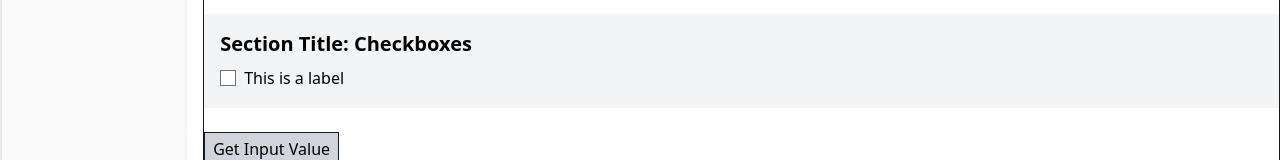
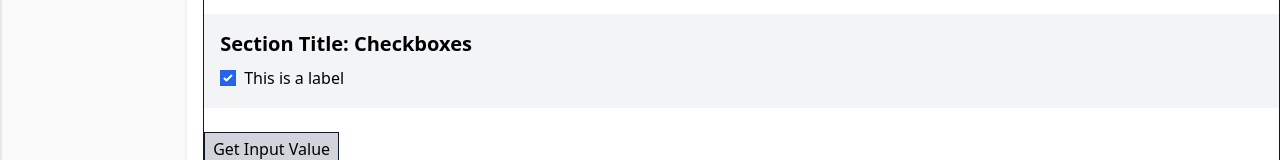
Before and after one commit to tayv/Project-Bubblegum, a Next.js app: page /forms/quiz-template in a window 1280 px wide. Shown: the part 1022-1182 px from the top of the page. Built offline with nearby package versions, Linux system fonts and the light colour scheme.

Commit message:
Fixed type error on input in Checkbox component

```diff
--- a/components/atoms/checkbox.tsx
+++ b/components/atoms/checkbox.tsx
@@ -1,4 +1,4 @@
-import React, { FC, forwardRef } from 'react'
+import React, { FC, forwardRef, HTMLAttributes } from 'react'
 import classNames from 'classnames'
 
 export type CheckboxStyle = "single" | "multiple"
@@ -6,17 +6,18 @@ export type CheckboxProps = {
   id: string
   name: string
   label: string
-  value?: boolean
+  value?: any // HTMLInputElement type doesn't like use of boolean so switched to any
   style?: CheckboxStyle
   className?: string
   onChange?: any
   defaultChecked: boolean
-  defaultValue?: boolean // should match defaultChecked
+  defaultValue?: boolean // should match defaultChecked type
 
   // RHF prop types
   register?: any // react-hook-form: to register an input (not needed if using Controller)
   rules?: Record<string, any> // react-hook-form: validation rules. Any object so used generic Record type.
-}
+
+} & Omit <HTMLAttributes<HTMLInputElement>, 'defaultValues'> // omit used to prevent type error on input element
 
 const Checkbox: FC<CheckboxProps> = forwardRef<HTMLInputElement, CheckboxProps>( (
   {
@@ -40,7 +41,7 @@ const Checkbox: FC<CheckboxProps> = forwardRef<HTMLInputElement, CheckboxProps>(
           id={id}
           name={name}
           defaultChecked={defaultChecked}
-          defaultValue={defaultChecked}
+         // defaultValue={defaultChecked} // not necessary for single checkbox
           className="form-checkbox"
           onChange={ (e) => onChange(value = e.target.checked) }
           value={value}
@@ -54,28 +55,3 @@ const Checkbox: FC<CheckboxProps> = forwardRef<HTMLInputElement, CheckboxProps>(
 )
 
 export default Checkbox
-
-
-{/* <fieldset className="block">
-      <legend className="text-gray-700">Checkboxes</legend>
-      <div className="mt-2">
-        <div>
-          <label className="inline-flex items-center">
-            <input className="form-checkbox" type="checkbox" checked />
-            <span className="ml-2">Option 1</span>
-          </label>
-        </div>
-        <div>
-          <label className="inline-flex items-center">
-            <input id={id} className="form-checkbox" type="checkbox" />
-            <span className="ml-2">Option 2</span>
-          </label>
-        </div>
-        <div>
-          <label className="inline-flex items-center">
-            <input className="form-checkbox" type="checkbox" />
-            <span className="ml-2">Option 3</span>
-          </label>
-        </div>
-      </div>
-    </fieldset> */}
--- a/components/controlled-wrappers/WrapperCheckbox.tsx
+++ b/components/controlled-wrappers/WrapperCheckbox.tsx
@@ -5,15 +5,11 @@ import classNames from 'classnames'
 
 
 export type CheckboxWrapperProps = {
-  questionLabel: string
-  tipText?: string | null
   control: Control
 }
 
 const WrapperCheckbox: FC<CheckboxWrapperProps & CheckboxProps> = ({
   control,
-  questionLabel,
-  tipText,
 
   id,
   style = "single",
--- a/pages/forms/quiz-template.tsx
+++ b/pages/forms/quiz-template.tsx
@@ -154,11 +154,10 @@ const QuizTemplate: FC = () => {
         <Section id="checkbox-input" style="standard">
           <Heading text="Section Title: Checkboxes" size="h3" type="primary"/>
           <WrapperCheckbox
-            questionLabel="This is a question label"
             id="test-checkbox2"
             style="single"
             name="test-checkbox2"
-            defaultChecked={false}
+            defaultChecked={true}
             label="This is a label"
             control={control}  />
         </Section>
```
